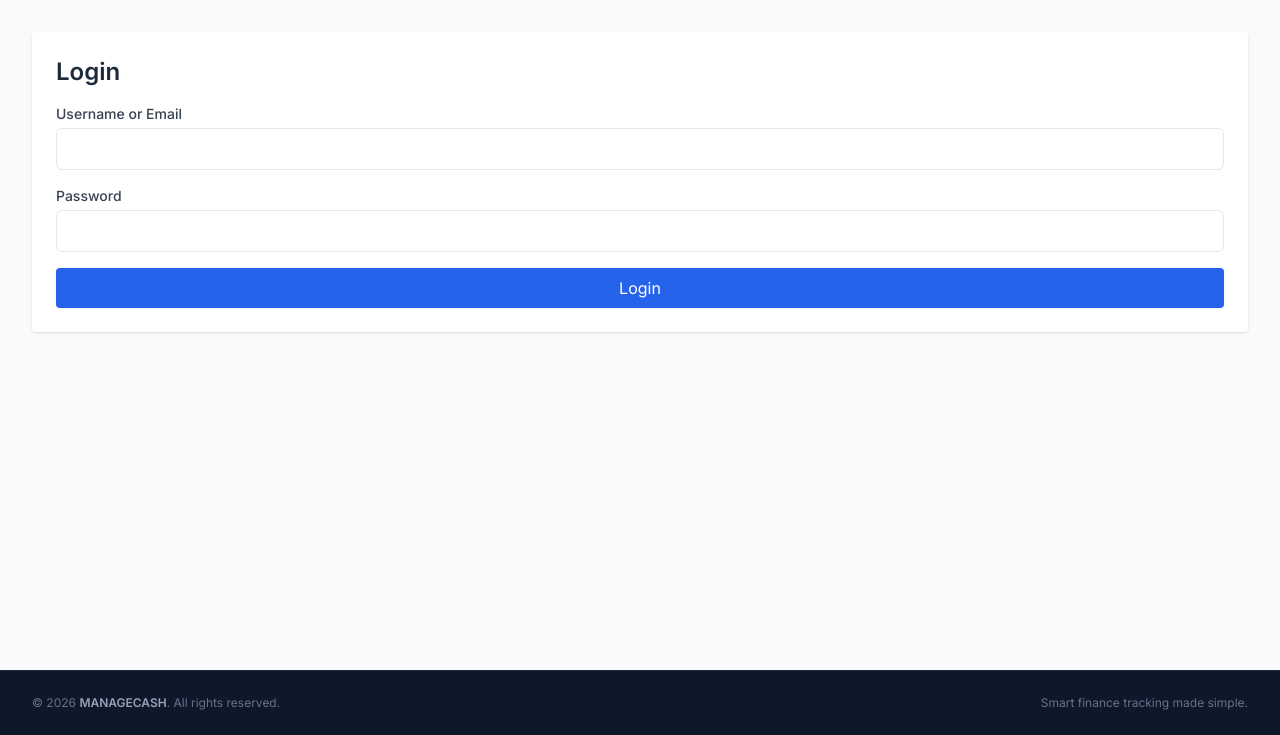
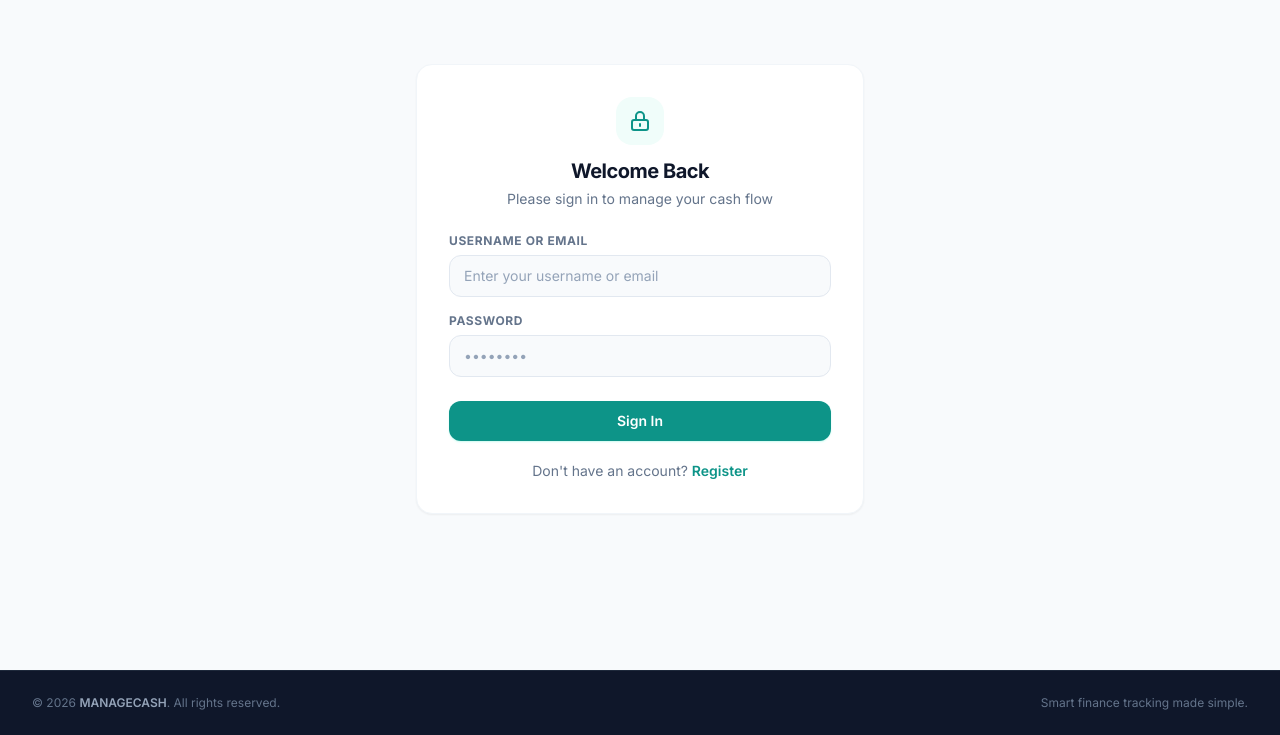
Before and after one commit to Tafsirchy/Cash-Management-System, a Django app: page /login/ in a window 1280 px wide. Shown: the part 65-800 px from the top of the page. Run offline with Django 5.2, Linux system fonts and the light colour scheme; some libraries are stand-ins or nearby versions.

Commit message:
ui: redesign login page with teal theme and add register link below sign in button

```diff
--- a/ManageCash/templates/ManageCash/login.html
+++ b/ManageCash/templates/ManageCash/login.html
@@ -1,20 +1,34 @@
 {% extends 'ManageCash/base.html' %}
 {% block content %}
-<div class="bg-white shadow rounded p-6">
-  <h2 class="text-2xl font-semibold mb-4">Login</h2>
+<div class="max-w-md mx-auto bg-white border border-slate-100 shadow-sm rounded-2xl p-6 sm:p-8 mt-8">
+  <div class="flex flex-col items-center justify-center mb-6 text-center">
+    <span class="p-3 bg-teal-50 text-teal-600 rounded-2xl mb-3">
+      <svg class="w-6 h-6" fill="none" stroke="currentColor" viewBox="0 0 24 24"><path stroke-linecap="round" stroke-linejoin="round" stroke-width="2" d="M12 15v2m-6 4h12a2 2 0 002-2v-6a2 2 0 00-2-2H6a2 2 0 00-2 2v6a2 2 0 002 2zm10-10V7a4 4 0 00-8 0v4h8z"></path></svg>
+    </span>
+    <h2 class="text-xl font-bold tracking-tight text-slate-900">Welcome Back</h2>
+    <p class="text-slate-500 text-sm mt-1">Please sign in to manage your cash flow</p>
+  </div>
+
   <form method="post" class="space-y-4">
     {% csrf_token %}
     <div>
-      <label for="username" class="block text-sm font-medium text-gray-700">Username or Email</label>
-      <input type="text" name="username" id="username" class="mt-1 block w-full px-3 py-2 border rounded-md">
+      <label for="username" class="block text-xs font-bold uppercase tracking-wider text-slate-500 mb-1.5">Username or Email</label>
+      <input type="text" name="username" id="username" placeholder="Enter your username or email" class="block w-full px-3.5 py-2.5 bg-slate-50 border border-slate-200 rounded-xl text-slate-800 placeholder-slate-400 focus:bg-white focus:outline-none focus:ring-2 focus:ring-teal-500/20 focus:border-teal-500 transition-all duration-200 text-sm" required>
     </div>
+
     <div>
-      <label for="password" class="block text-sm font-medium text-gray-700">Password</label>
-      <input type="password" name="password" id="password" class="mt-1 block w-full px-3 py-2 border rounded-md">
+      <label for="password" class="block text-xs font-bold uppercase tracking-wider text-slate-500 mb-1.5">Password</label>
+      <input type="password" name="password" id="password" placeholder="••••••••" class="block w-full px-3.5 py-2.5 bg-slate-50 border border-slate-200 rounded-xl text-slate-800 placeholder-slate-400 focus:bg-white focus:outline-none focus:ring-2 focus:ring-teal-500/20 focus:border-teal-500 transition-all duration-200 text-sm" required>
     </div>
-    <div>
-      <button class="w-full bg-blue-600 text-white px-4 py-2 rounded" type="submit">Login</button>
+
+    <div class="pt-2">
+      <button class="w-full px-5 py-2.5 bg-teal-600 hover:bg-teal-700 text-white text-sm font-semibold rounded-xl shadow-sm shadow-teal-100 hover:shadow-md transition-all duration-200" type="submit">Sign In</button>
     </div>
+
+    <p class="text-center text-sm text-slate-500 pt-1">
+      Don't have an account?
+      <a href="{% url 'register' %}" class="text-teal-600 hover:text-teal-700 font-semibold transition-colors duration-200">Register</a>
+    </p>
   </form>
 </div>
 {% endblock %}
```
